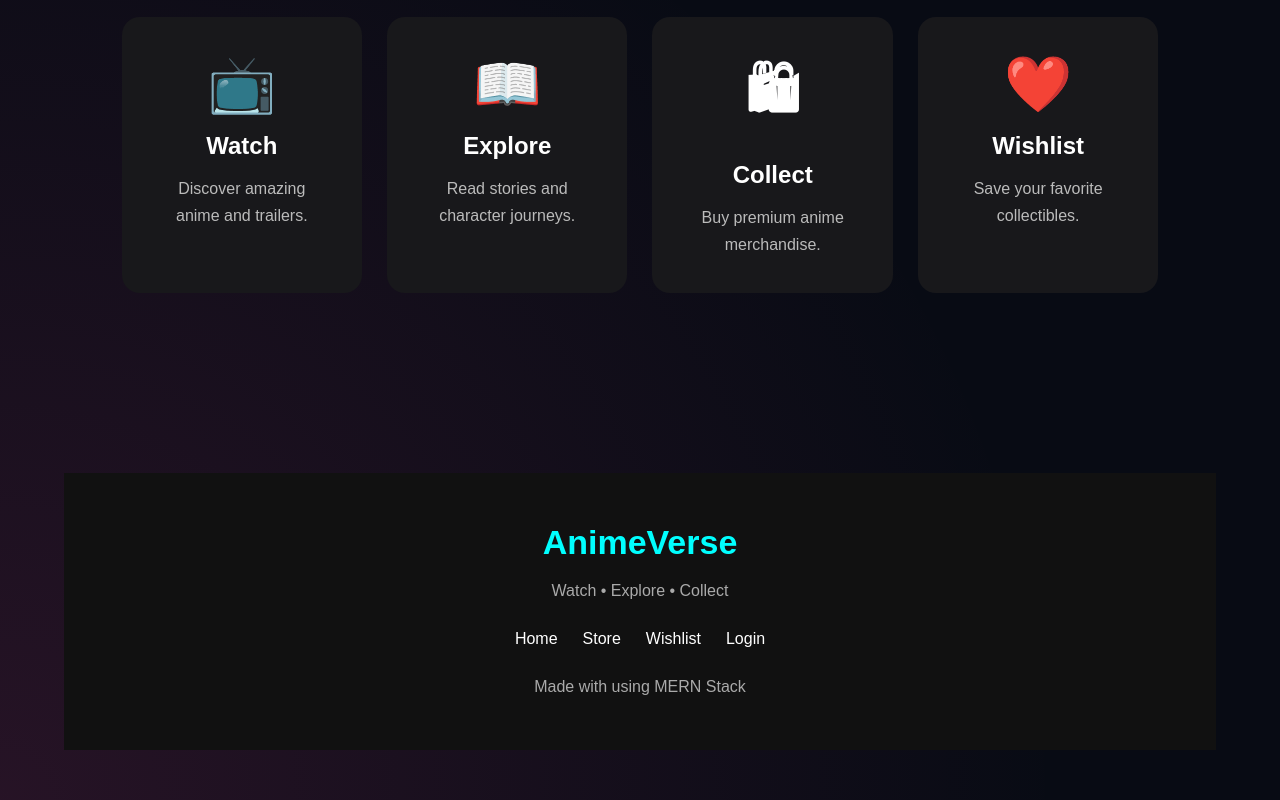
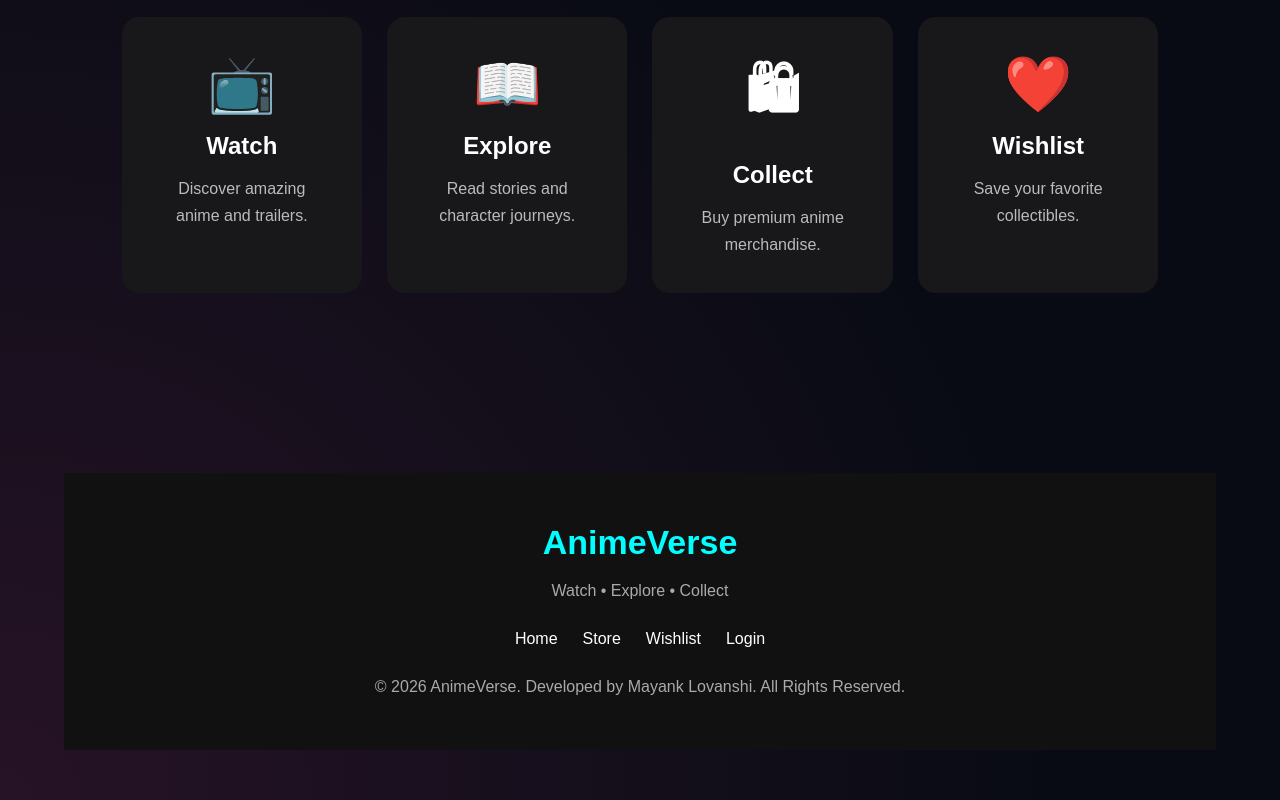
Before and after one commit to lovanshimayank/AnimeVerse, a React (Create React App) app in the folder frontend/: page / in a window 1280 px wide. Shown: the part 1948-2748 px from the top of the page. Built offline with nearby package versions, Linux system fonts and the light colour scheme; no server answers.

Commit message:
Updated-Version

```diff
--- a/frontend/src/components/Footer.jsx
+++ b/frontend/src/components/Footer.jsx
@@ -28,7 +28,7 @@ Watch • Explore • Collect
 
 <p>
 
-Made with using MERN Stack
+© 2026 AnimeVerse. Developed by Mayank Lovanshi. All Rights Reserved.
 
 </p>
 
```
